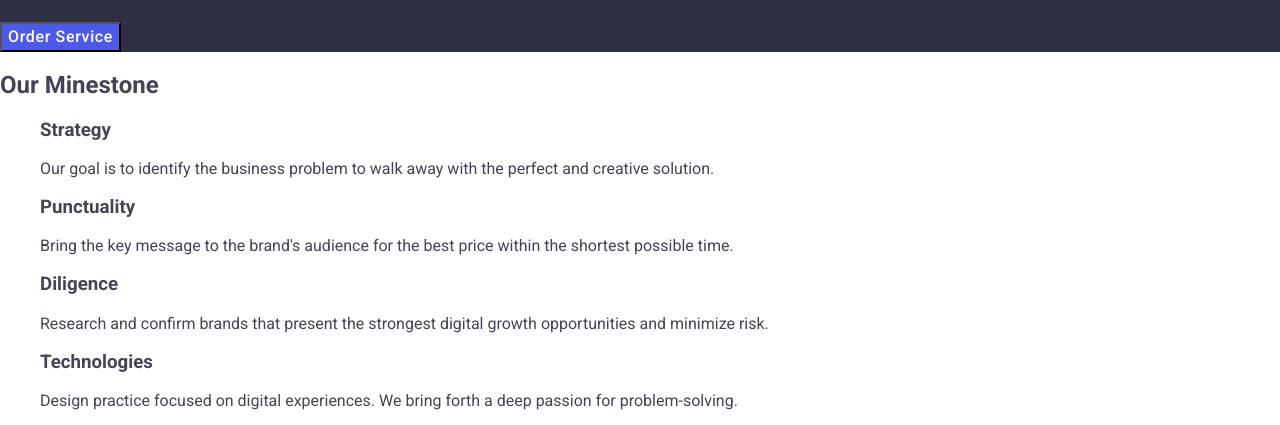
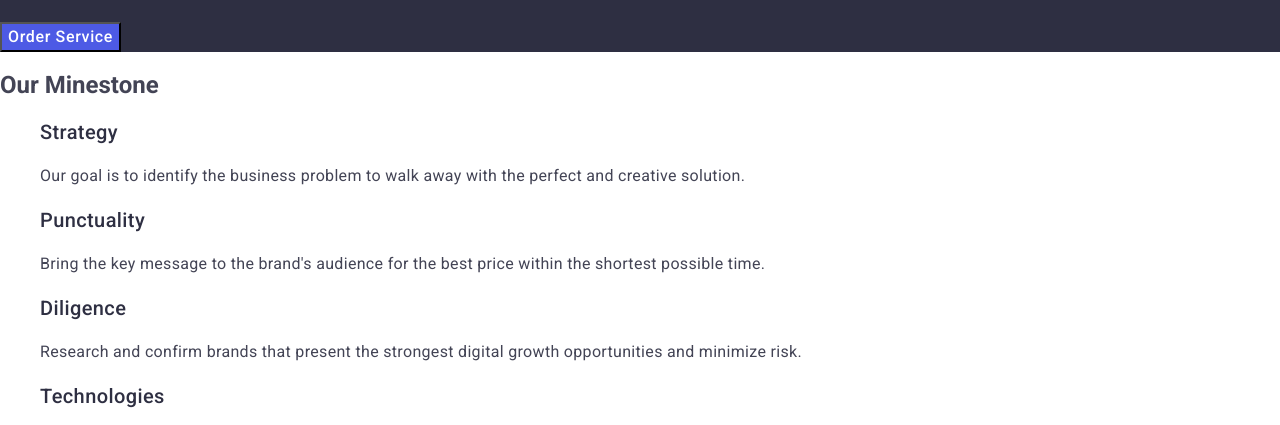
Before and after one commit to VladyslavxKovalchuk/goit-markup-hw-02, a plain HTML site: page index.html in a window 1280 px wide. Shown: the part 304-729 px from the top of the page. Drawn offline with nearby package versions, Linux system fonts and the light colour scheme.

Commit message:
minestone styling

```diff
--- a/css/styles.css
+++ b/css/styles.css
@@ -56,6 +56,9 @@ ul{
 .nav-item:focus {
   color: var(--ocean);
 }
+.address{
+  font-style: normal;
+}
 
 .address-item {
   line-height: 1.5;
@@ -88,6 +91,18 @@ ul{
   font-weight: 500;
   line-height: 1.5;
   color: var(--white);
+}
+
+.minestone-item-title{
+  font-weight: 500;
+  font-size: 20px;
+  line-height: 1.2;
+  letter-spacing: 0.02em;
+  color: var(--navy-blue);
+}
+.minestone-item-text{
+  line-height: 1.5;
+  letter-spacing: 0.02em;
 }
 
 .order-button:hover,
--- a/index.html
+++ b/index.html
@@ -49,7 +49,7 @@
         <button class="order-button" type="button">Order Service</button>
       </section>
       <section class="minestone">
-        <h2>Our Minestone</h2>
+        <h2 class="minestone-title">Our Minestone</h2>
         <ul>
           <li>
             <h3 class="minestone-item-title">Strategy</h3>
```
